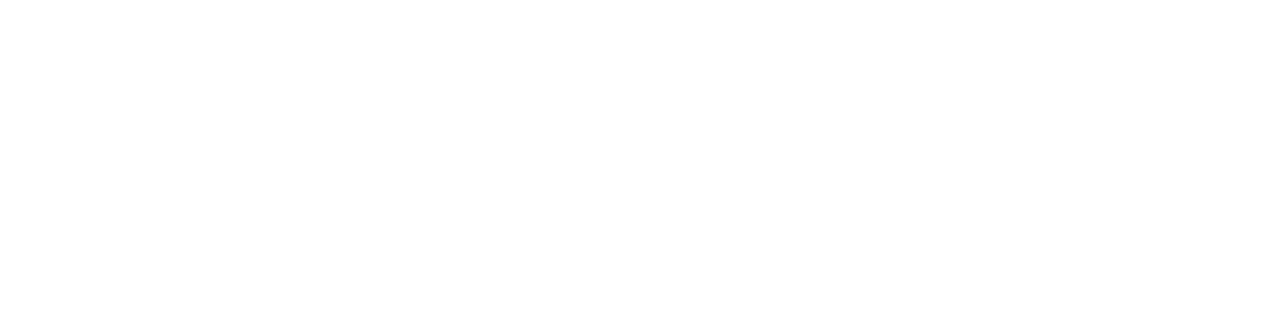
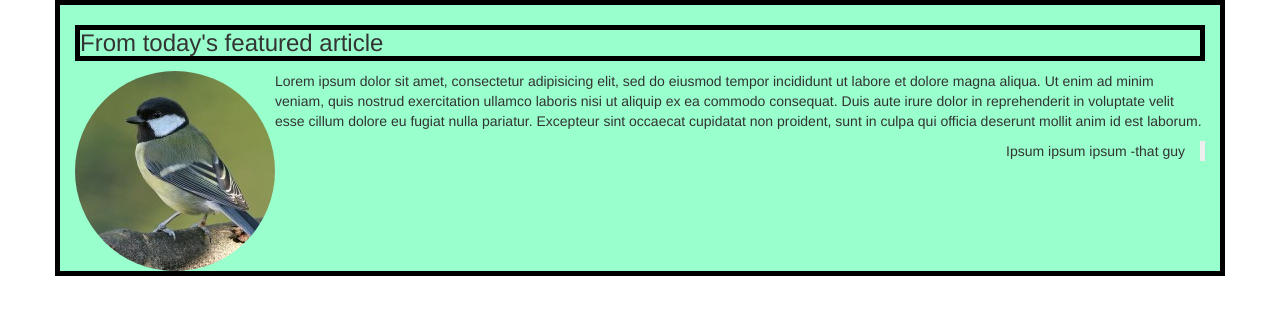
Before and after one commit to danjsiegel/bstrap, a plain HTML site: page index.html in a window 1280 px wide. Drawn offline with Linux system fonts and the light colour scheme.

Commit message:
added section for today's featured article

```diff
--- a/css/styles.css
+++ b/css/styles.css
@@ -1,4 +1,9 @@
-.box {
+.box1 {
   background-color: #D4D4D4;
   border: #8c8c8c solid;
 }
+
+.featurebox {
+  background-color: #99ffcc;
+  border: 5px solid #000000;
+}
--- a/index.html
+++ b/index.html
@@ -36,5 +36,11 @@
       </div>
   -->
 
+<div class="container featurebox">
+  <h3 class="featurebox">From today's featured article</h3>
+    <img class="img-circle pull-left" src="img/bird1.jpg" alt="bird">
+    <p>Lorem ipsum dolor sit amet, consectetur adipisicing elit, sed do eiusmod tempor incididunt ut labore et dolore magna aliqua. Ut enim ad minim veniam, quis nostrud exercitation ullamco laboris nisi ut aliquip ex ea commodo consequat. Duis aute irure dolor in reprehenderit in voluptate velit esse cillum dolore eu fugiat nulla pariatur. Excepteur sint occaecat cupidatat non proident, sunt in culpa qui officia deserunt mollit anim id est laborum. <section class="blockquote-reverse"> Ipsum ipsum ipsum -that guy</section></p>
+</div>
+
   </body>
 </html>
```
Also changed, not shown: img/bird1.jpg (added).
